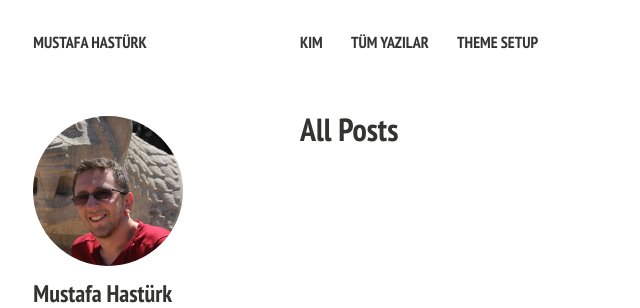
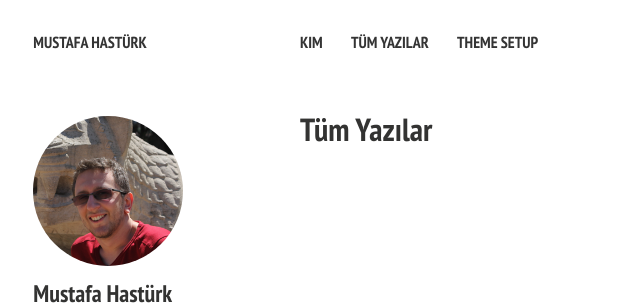
Before and after one commit to conqs/muhasturk.github.io, a Jekyll site: the page built from posts/index.md, in a window 1280 px wide. Shown: the top 308 px of the page, without its empty margins (20-660 px from the left). Built offline with Jekyll 4.4.1, drawn with Linux system fonts in a browser that asks for light colours; part of the change alters nothing that is shown.

Commit message:
add description on posts.md

```diff
--- a/posts/index.md
+++ b/posts/index.md
@@ -1,5 +1,5 @@
 ---
 layout: post-index
-title: All Posts
-excerpt: "A List of Posts"
+title: Tüm Yazılar
+excerpt: "Mustafa Hastürk tarafından sitede yayınlanmış tüm yazılar burada yer almaktadır. Swift, iOS programlama, Python ve birçok açık kaynak proje burada yer alır."
 ---
```
